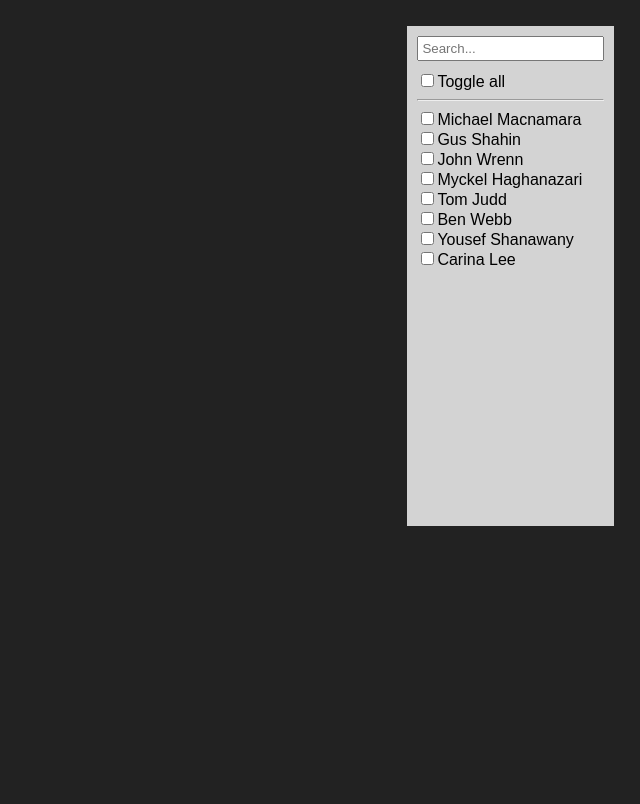
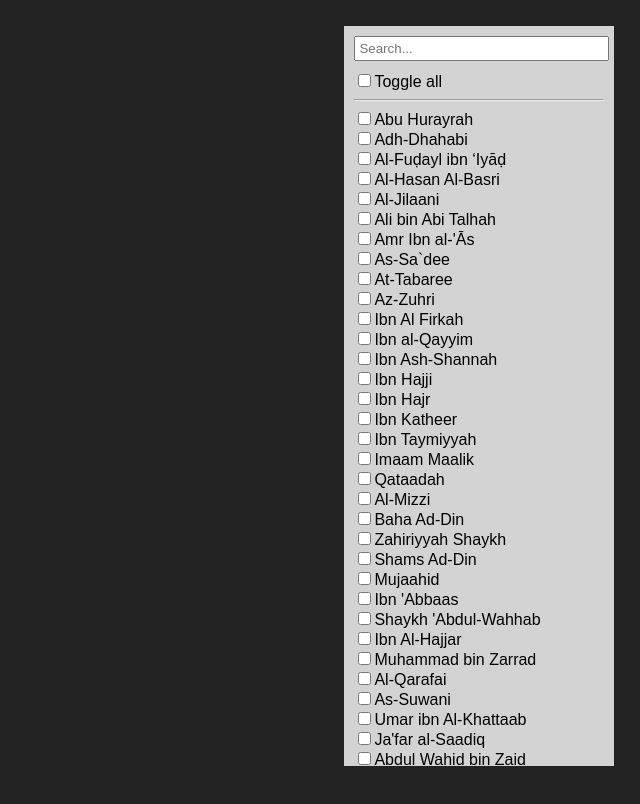
Before and after one commit to AskYous/svg-ontology-graph, a website: page index.html in a window 1280 px wide. Shown: the whole page, without its empty margins (640-1280 px from the left). Drawn offline with nearby package versions, Linux system fonts and the light colour scheme.

Commit message:
Nicer control box

```diff
--- a/index.html
+++ b/index.html
@@ -20,8 +20,8 @@
   <script src="dist/script.js" charset="utf-8"></script>
 
   <script type="text/javascript">
-  var peopleUri = 'sample-data/small-data/people.json';
-  var relationsUri = 'sample-data/small-data/relations.json';
+  var peopleUri = 'sample-data/large-data/people.json';
+  var relationsUri = 'sample-data/large-data/relations.json';
   var svgElement = document.getElementById("ontology-graph");
 
   $.getJSON(peopleUri, (peopleResults) => {
--- a/script.ts
+++ b/script.ts
@@ -73,6 +73,9 @@ class SVGOntologyGraph {
           controlBox.appendChild(toggleCheckAll);
         }
 
+        const peopleCheckboxContainer = document.createElement('div');
+        peopleCheckboxContainer.id = 'people-checkbox-container';
+
         people.forEach(person => { // create checkboxes per person
           const divContainer = document.createElement('div'); // div container
           divContainer.classList.add('person-checkbox-container');
@@ -121,8 +124,10 @@ class SVGOntologyGraph {
           label.htmlFor = checkbox.id;
           divContainer.appendChild(label);
 
-          controlBox.appendChild(divContainer);
+          peopleCheckboxContainer.appendChild(divContainer);
         });
+
+        controlBox.appendChild(peopleCheckboxContainer);
 
         document.getElementsByTagName('body')[0].appendChild(controlBox);
       }
--- a/style.less
+++ b/style.less
@@ -11,17 +11,24 @@ html, body{
 
 div#control-box{
   color: black;
-  height: 60%;
+  height: 90%;
   margin: 2%;
   padding: 10px;
   background-color: lightgray;
   position: absolute;
   top: 0;
   right: 0;
+  max-width: 250px;
+  overflow: auto;
 
   input#search{
     padding: 3px;
     margin-bottom: 10px;
+    width: 98%;
+  }
+
+  div#people-checkbox-container{
+    overflow-y: auto;
   }
 }
 svg {
```
Also changed, not shown: dist/script.js, dist/style.css, 1 other file.
